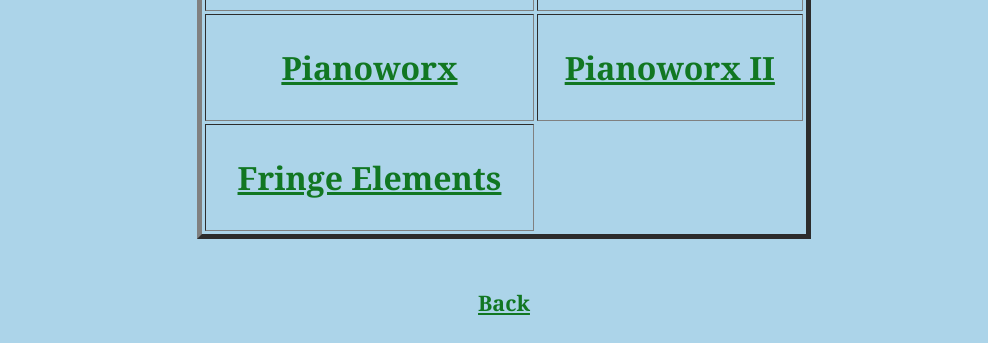
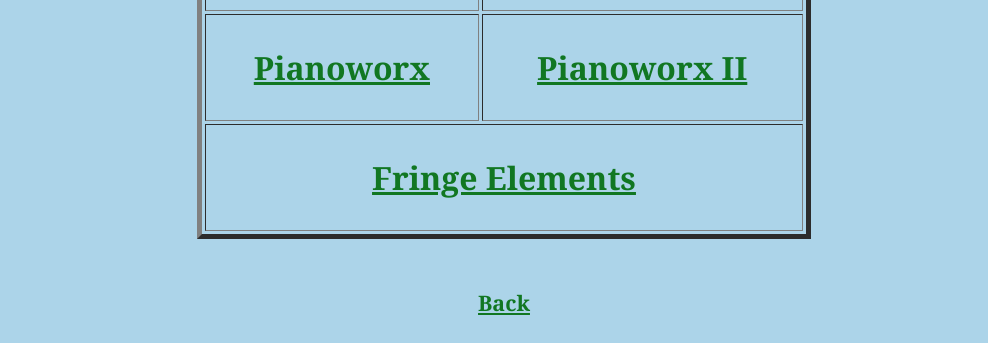
Before and after one commit to xcannon/xcannon.github.io, a plain HTML site: page cannon.html in a window 1280 px wide. Shown: the part 659-1002 px from the top of the page, without its empty margins (136-1124 px from the left). Drawn offline with Linux system fonts and the light colour scheme.

Commit message:
Added files via upload

```diff
--- a/cannon.html
+++ b/cannon.html
@@ -27,7 +27,7 @@
 <th><a href="digit.html"><h2>Digitales</h2></th></tr><tr>
 <th><a href="pianoworx.html"><h2>Pianoworx</h2></th>
 <th><a href="pianoworx2.html"><h2>Pianoworx&nbsp;II</h2></th></tr>
-<tr><th><a href="fringe.html"><h2>Fringe Elements</h2></th>
+<tr><th colspan="2"><a href="fringe.html"><h2>Fringe Elements</h2></th>
 </tr></table><br>
 <h4><a href="music.html">Back</a></h4>
 </div></body></html>
```
